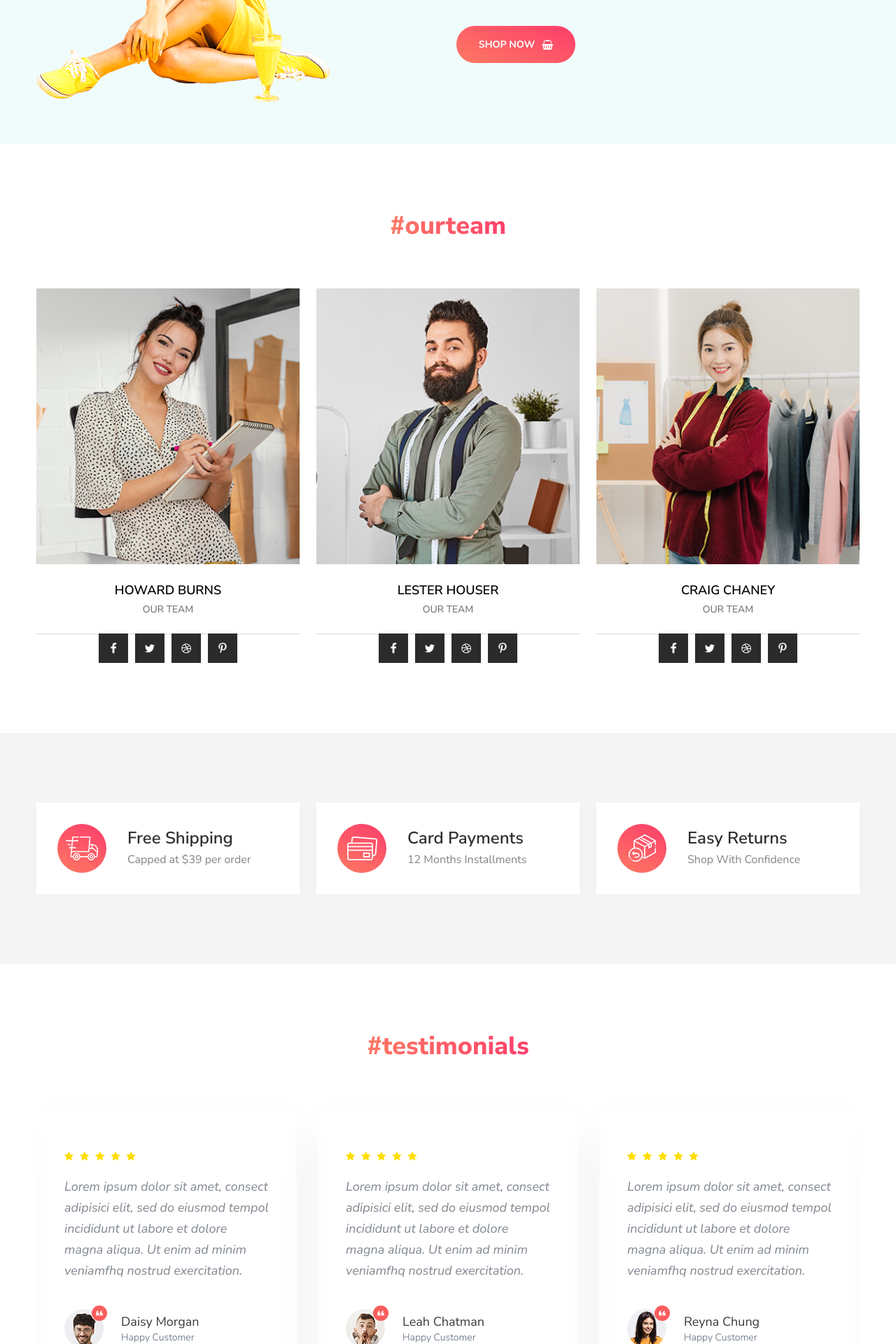
After one commit to gurnitha/2024-Dj-After65Store, a Django app: page /about/ in a window 1280 px wide. The commit adds this page. Shown: the part 1000-2920 px from the top of the page at 70% size. Run offline with Django 5.2, Linux system fonts and the light colour scheme; some libraries are stand-ins or nearby versions; some web fonts are replaced.

Commit message:
2. Membuat laman about

```diff
--- /dev/null
+++ b/app/setting/urls.py
@@ -0,0 +1,14 @@
+# app/setting/urls.py
+
+# Django dan third party modules
+from django.urls import path
+
+# Locals
+from app.setting.views import about_view
+
+# namespace
+app_name = 'setting'
+
+urlpatterns = [
+    path('about/', about_view, name='about'),
+]
--- a/app/setting/views.py
+++ b/app/setting/views.py
@@ -1,3 +1,9 @@
+# app/setting/views.py
+
+# Django dan third party modules
 from django.shortcuts import render
 
-# Create your views here.
+
+def about_view(request):
+
+	return render(request, 'setting/about.html')
--- a/config/urls.py
+++ b/config/urls.py
@@ -15,4 +15,7 @@ urlpatterns = [
 
     # blog path
     path('', include('app.blog.urls', namespace='blog')),
+
+    # setting path
+    path('', include('app.setting.urls', namespace='setting')),
 ]
--- /dev/null
+++ b/templates/setting/about.html
@@ -0,0 +1,358 @@
+<!-- templates/shop/index.html -->
+{% extends 'base.html' %}
+{% load static %}
+
+{% block content %}
+
+    <!-- About Intro Area start-->
+    <div class="about-intro-area">
+        <div class="container position-relative h-100 d-flex align-items-center">
+            <div class="row">
+                <div class="col-lg-6 col-md-12">
+                    <div class="about-intro-content">
+                        <h2 class="title">About Us</h2>
+                        <p>Lorem ipsum dolor sit amet, consectetur adipisicing elit, sed do eius modjior tem incididunt
+                            ut labore et dolore magna aliqua. Ut enim ad minim veniamyl quinol exercitation ullamco
+                            laboris nisi ut aliquip ex ea commodo consequat. Duisau irure dolor in reprehenderit in
+                            voluptate velit esse cillum dolore euhti fugiat nulla pariatur. Excepteur sint occaecat
+                            cupidatat non proident, sunt in culpa qui officia deserunt mollit anim</p>
+                    </div>
+                </div>
+            </div>
+            <div class="intro-left">
+                <img src="{% static 'assets/images/about-image/intro-left.png' %}" alt="" class="intro-left-image">
+            </div>
+            <div class="intro-right">
+                <img src="{% static 'assets/images/about-image/intro-right.png' %}" alt="" class="intro-right-image">
+            </div>
+        </div>
+    </div>
+
+    <!-- About Intro Area End-->
+
+    <!-- Service Area Start -->
+
+    <div class="service-area">
+        <div class="container">
+            <div class="row">
+                <div class="col-md-6 d-flex">
+                    <div class="service-left align-self-center align-items-center">
+                        <img src="{% static 'assets/images/about-image/srevice-left-img.png' %}" alt="" class="service-left-image">
+                    </div>
+                </div>
+                <div class="col-md-6 d-flex justify-content-center">
+                    <div class="service-right-content align-self-center align-items-center">
+                        <span class="sami-title">100% Guaranteed Pure Cotton</span>
+                        <h2 class="title">Best Products Here
+                            Every Day</h2>
+                        <p>Lorem ipsum dolor sit amet, consectetur adipisicing elit, sed do eius modjior tem incididunt
+                            ut labore et dolore magna aliqua.</p>
+                        <a href="shop-left-sidebar.html" class="btn btn-primary service-btn"> Shop Now <i
+                                class="fa fa-shopping-basket ml-10px" aria-hidden="true"></i></a>
+                    </div>
+                </div>
+            </div>
+        </div>
+    </div>
+
+    <!-- Service Area End -->
+
+    <!-- Team Area Start -->
+
+    <div class="team-area pt-100px pb-100px">
+        <div class="container">
+            <div class="row">
+                <div class="col-12">
+                    <div class="section-title text-center mb-30px0px">
+                        <h2 class="title line-height-1">#ourteam</h2>
+                    </div>
+                </div>
+            </div>
+            <div class="row">
+                <div class="col-md-4 mb-lm-30px">
+                    <!-- Single Team -->
+                    <div class="team-wrapper">
+                        <div class="team-image overflow-hidden">
+                            <img src="{% static 'assets/images/team/1.jpg' %}" alt="">
+                        </div>
+                        <div class="team-content">
+                            <h6 class="title">Howard Burns</h6>
+                            <span class="sub-title">Our Team</span>
+                        </div>
+                        <ul class="team-social d-flex">
+                            <li><a href="#"><i class="fa fa-facebook"></i></a></li>
+                            <li><a href="#"><i class="fa fa-twitter"></i></a></li>
+                            <li><a href="#"><i class="fa fa-dribbble"></i></a></li>
+                            <li><a href="#"><i class="fa fa-pinterest-p"></i></a></li>
+                        </ul>
+                    </div>
+                    <!-- Single Team -->
+                </div>
+                <div class="col-md-4 mb-lm-30px">
+                    <!-- Single Team -->
+                    <div class="team-wrapper">
+                        <div class="team-image overflow-hidden">
+                            <img src="{% static 'assets/images/team/2.jpg' %}" alt="">
+                        </div>
+                        <div class="team-content">
+                            <h6 class="title">Lester Houser</h6>
+                            <span class="sub-title">Our Team</span>
+                        </div>
+                        <ul class="team-social d-flex">
+                            <li><a href="#"><i class="fa fa-facebook"></i></a></li>
+                            <li><a href="#"><i class="fa fa-twitter"></i></a></li>
+                            <li><a href="#"><i class="fa fa-dribbble"></i></a></li>
+                            <li><a href="#"><i class="fa fa-pinterest-p"></i></a></li>
+                        </ul>
+                    </div>
+                    <!-- Single Team -->
+                </div>
+                <div class="col-md-4">
+                    <!-- Single Team -->
+                    <div class="team-wrapper">
+                        <div class="team-image overflow-hidden">
+                            <img src="{% static 'assets/images/team/3.jpg' %}" alt="">
+                        </div>
+                        <div class="team-content">
+                            <h6 class="title">Craig Chaney</h6>
+                            <span class="sub-title">Our Team</span>
+                        </div>
+                        <ul class="team-social d-flex">
+                            <li><a href="#"><i class="fa fa-facebook"></i></a></li>
+                            <li><a href="#"><i class="fa fa-twitter"></i></a></li>
+                            <li><a href="#"><i class="fa fa-dribbble"></i></a></li>
+                            <li><a href="#"><i class="fa fa-pinterest-p"></i></a></li>
+                        </ul>
+                    </div>
+                    <!-- Single Team -->
+                </div>
+            </div>
+        </div>
+    </div>
+
+    <!-- Team Area End -->
+
+    <!-- Feature Area Srart -->
+    <div class="feature-area pb-100px pt-100px bg-gray">
+        <div class="container">
+            <div class="row">
+                <div class="col-lg-4 col-md-6">
+                    <!-- single item -->
+                    <div class="single-feature border-0">
+                        <div class="feature-icon">
+                            <img src="{% static 'assets/images/icons/1.png' %}" alt="">
+                        </div>
+                        <div class="feature-content">
+                            <h4 class="title">Free Shipping</h4>
+                            <span class="sub-title">Capped at $39 per order</span>
+                        </div>
+                    </div>
+                </div>
+                <!-- single item -->
+                <div class="col-lg-4 col-md-6 mb-md-30px mb-lm-30px mt-lm-30px">
+                    <div class="single-feature border-0">
+                        <div class="feature-icon">
+                            <img src="{% static 'assets/images/icons/2.png' %}" alt="">
+                        </div>
+                        <div class="feature-content">
+                            <h4 class="title">Card Payments</h4>
+                            <span class="sub-title">12 Months Installments</span>
+                        </div>
+                    </div>
+                </div>
+                <!-- single item -->
+                <div class="col-lg-4 col-md-6 ">
+                    <div class="single-feature border-0">
+                        <div class="feature-icon">
+                            <img src="{% static 'assets/images/icons/3.png' %}" alt="">
+                        </div>
+                        <div class="feature-content">
+                            <h4 class="title">Easy Returns</h4>
+                            <span class="sub-title">Shop With Confidence</span>
+                        </div>
+                    </div>
+                    <!-- single item -->
+                </div>
+            </div>
+        </div>
+    </div>
+    <!-- Feature Area End -->
+
+    <!-- Testimonial Area Start -->
+    <div class="testimonial-area pb-40px pt-100px ">
+        <div class="container">
+            <div class="row">
+                <div class="col-12">
+                    <div class="section-title text-center mb-0">
+                        <h2 class="title line-height-1">#testimonials</h2>
+                    </div>
+                </div>
+            </div>
+            <!-- Slider Start -->
+            <div class="testimonial-wrapper swiper-container">
+                <div class="swiper-wrapper">
+                    <!-- Slider Single Item -->
+                    <div class="swiper-slide">
+                        <div class="testi-inner">
+                            <div class="reating-wrap">
+                                <i class="fa fa-star" aria-hidden="true"></i>
+                                <i class="fa fa-star" aria-hidden="true"></i>
+                                <i class="fa fa-star" aria-hidden="true"></i>
+                                <i class="fa fa-star" aria-hidden="true"></i>
+                                <i class="fa fa-star" aria-hidden="true"></i>
+                            </div>
+                            <div class="testi-content">
+                                <p>Lorem ipsum dolor sit amet, consect adipisici elit, sed do eiusmod tempol incididunt
+                                    ut labore et dolore magna aliqua. Ut enim ad minim veniamfhq nostrud exercitation.
+                                </p>
+                            </div>
+                            <div class="testi-author">
+                                <div class="author-img">
+                                    <img src="{% static 'assets/images/testimonial-image/1.png' %}" alt="">
+                                </div>
+                                <div class="author-name">
+                                    <h4 class="name">Daisy Morgan</h4>
+                                    <span class="title">Happy Customer</span>
+                                </div>
+                            </div>
+                        </div>
+                    </div>
+                    <!-- Slider Single Item -->
+                    <div class="swiper-slide">
+                        <div class="testi-inner">
+                            <div class="reating-wrap">
+                                <i class="fa fa-star" aria-hidden="true"></i>
+                                <i class="fa fa-star" aria-hidden="true"></i>
+                                <i class="fa fa-star" aria-hidden="true"></i>
+                                <i class="fa fa-star" aria-hidden="true"></i>
+                                <i class="fa fa-star" aria-hidden="true"></i>
+                            </div>
+                            <div class="testi-content">
+                                <p>Lorem ipsum dolor sit amet, consect adipisici elit, sed do eiusmod tempol incididunt
+                                    ut labore et dolore magna aliqua. Ut enim ad minim veniamfhq nostrud exercitation.
+                                </p>
+                            </div>
+                            <div class="testi-author">
+                                <div class="author-img">
+                                    <img src="{% static 'assets/images/testimonial-image/2.png' %}" alt="">
+                                </div>
+                                <div class="author-name">
+                                    <h4 class="name">Leah Chatman</h4>
+                                    <span class="title">Happy Customer</span>
+                                </div>
+                            </div>
+                        </div>
+                    </div>
+                    <!-- Slider Single Item -->
+                    <div class="swiper-slide">
+                        <div class="testi-inner">
+                            <div class="reating-wrap">
+                                <i class="fa fa-star" aria-hidden="true"></i>
+                                <i class="fa fa-star" aria-hidden="true"></i>
+                                <i class="fa fa-star" aria-hidden="true"></i>
+                                <i class="fa fa-star" aria-hidden="true"></i>
+                                <i class="fa fa-star" aria-hidden="true"></i>
+                            </div>
+                            <div class="testi-content">
+                                <p>Lorem ipsum dolor sit amet, consect adipisici elit, sed do eiusmod tempol incididunt
+                                    ut labore et dolore magna aliqua. Ut enim ad minim veniamfhq nostrud exercitation.
+                                </p>
+                            </div>
+                            <div class="testi-author">
+                                <div class="author-img">
+                                    <img src="{% static 'assets/images/testimonial-image/3.png' %}" alt="">
+                                </div>
+                                <div class="author-name">
+                                    <h4 class="name">Reyna Chung</h4>
+                                    <span class="title">Happy Customer</span>
+                                </div>
+                            </div>
+                        </div>
+                    </div>
+                    <!-- Slider Single Item -->
+                    <div class="swiper-slide">
+                        <div class="testi-inner">
+                            <div class="reating-wrap">
+                                <i class="fa fa-star" aria-hidden="true"></i>
+                                <i class="fa fa-star" aria-hidden="true"></i>
+                                <i class="fa fa-star" aria-hidden="true"></i>
+                                <i class="fa fa-star" aria-hidden="true"></i>
+                                <i class="fa fa-star" aria-hidden="true"></i>
+                            </div>
+                            <div class="testi-content">
+                                <p>Lorem ipsum dolor sit amet, consect adipisici elit, sed do eiusmod tempol incididunt
+                                    ut labore et dolore magna aliqua. Ut enim ad minim veniamfhq nostrud exercitation.
+                                </p>
+                            </div>
+                            <div class="testi-author">
+                                <div class="author-img">
+                                    <img src="{% static 'assets/images/testimonial-image/1.png' %}" alt="">
+                                </div>
+                                <div class="author-name">
+                                    <h4 class="name">Daisy Morgan</h4>
+                                    <span class="title">Happy Customer</span>
+                                </div>
+                            </div>
+                        </div>
+                    </div>
+                    <!-- Slider Single Item -->
+                    <div class="swiper-slide">
+                        <div class="testi-inner">
+                            <div class="reating-wrap">
+                                <i class="fa fa-star" aria-hidden="true"></i>
+                                <i class="fa fa-star" aria-hidden="true"></i>
+                                <i class="fa fa-star" aria-hidden="true"></i>
+                                <i class="fa fa-star" aria-hidden="true"></i>
+                                <i class="fa fa-star" aria-hidden="true"></i>
+                            </div>
+                            <div class="testi-content">
+                                <p>Lorem ipsum dolor sit amet, consect adipisici elit, sed do eiusmod tempol incididunt
+                                    ut labore et dolore magna aliqua. Ut enim ad minim veniamfhq nostrud exercitation.
+                                </p>
+                            </div>
+                            <div class="testi-author">
+                                <div class="author-img">
+                                    <img src="{% static 'assets/images/testimonial-image/2.png' %}" alt="">
+                                </div>
+                                <div class="author-name">
+                                    <h4 class="name">Reyna Chung</h4>
+                                    <span class="title">Happy Customer</span>
+                                </div>
+                            </div>
+                        </div>
+                    </div>
+                    <!-- Slider Single Item -->
+                </div>
+            </div>
+            <!-- Slider Start -->
+        </div>
+    </div>
+    <!-- Testimonial Area End -->
+
+    <!-- Brand area start -->
+    <div class="brand-area pb-100px">
+        <div class="container">
+            <div class="brand-slider swiper-container">
+                <div class="swiper-wrapper">
+                    <div class="swiper-slide brand-slider-item text-center">
+                        <a href="#"><img class=" img-fluid" src="{% static 'assets/images/brand-logo/1.png' %}" alt="" /></a>
+                    </div>
+                    <div class="swiper-slide brand-slider-item text-center">
+                        <a href="#"><img class=" img-fluid" src="{% static 'assets/images/brand-logo/2.png' %}" alt="" /></a>
+                    </div>
+                    <div class="swiper-slide brand-slider-item text-center">
+                        <a href="#"><img class=" img-fluid" src="{% static 'assets/images/brand-logo/3.png' %}" alt="" /></a>
+                    </div>
+                    <div class="swiper-slide brand-slider-item text-center">
+                        <a href="#"><img class=" img-fluid" src="{% static 'assets/images/brand-logo/4.png' %}" alt="" /></a>
+                    </div>
+                    <div class="swiper-slide brand-slider-item text-center">
+                        <a href="#"><img class=" img-fluid" src="{% static 'assets/images/brand-logo/5.png' %}" alt="" /></a>
+                    </div>
+                </div>
+            </div>
+        </div>
+    </div>
+    <!-- Brand area end -->
+
+{% endblock content %}
--- a/templates/shared/02_header.html
+++ b/templates/shared/02_header.html
@@ -18,7 +18,7 @@
                                 </li>
                                 <li><a href="{% url 'blog:post_list' %}">Blog</a>
                                 </li>
-                                <li><a href="about.html">About us</a></li>
+                                <li><a href="{% url 'setting:about' %}">About us</a></li>
                                 <li><a href="contact.html">Contact us</a></li>
                             </ul>
                         </div>
```
Also changed, not shown: README.md.
